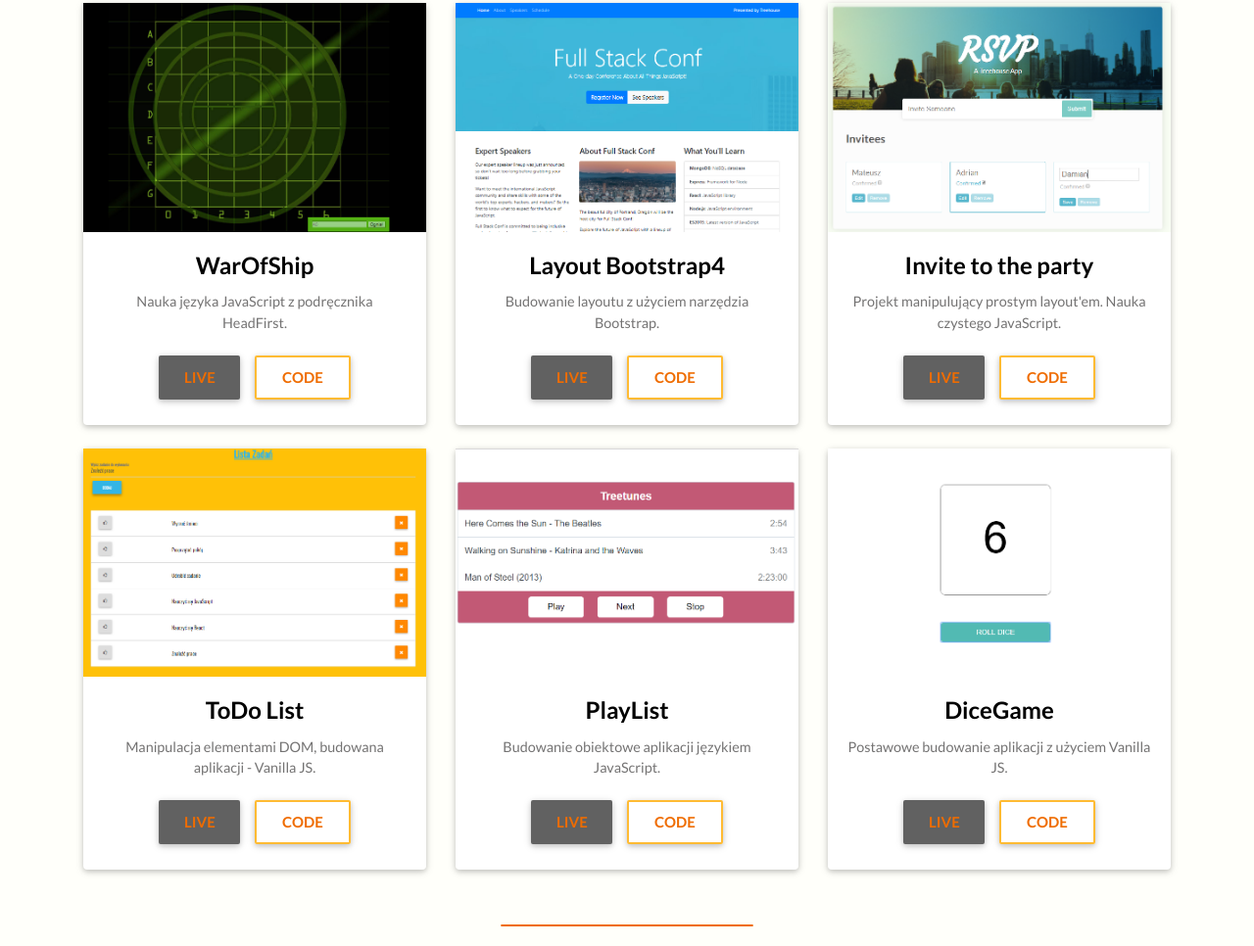
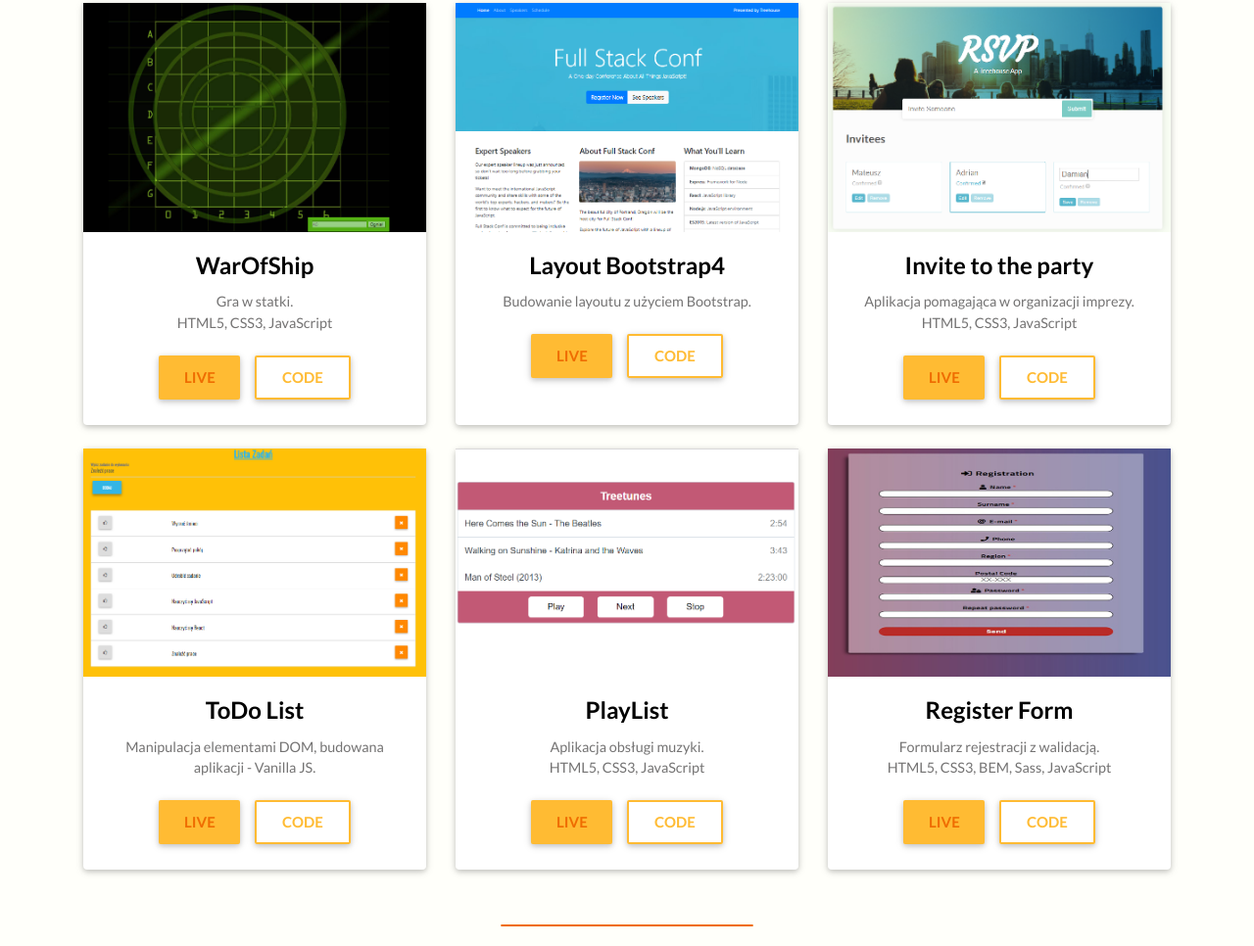
Before and after one commit to Vuzeta/Portfolio-Solid, a website: page index.html in a window 1280 px wide. Shown: the part 1394-2360 px from the top of the page at 98% size. Drawn offline with nearby package versions, Linux system fonts and the light colour scheme.

Commit message:
update
update

```diff
--- a/index.html
+++ b/index.html
@@ -52,8 +52,8 @@
     <section id="about">
         <div class="container">
             <div class="row text-center">
-                <div class="col-xs-12 col-sm-12 col-md-12 col-lg-4 offset-lg-2 img--block">
-                    <img src="img/photo.jpg" class="z-depth-1 rounded-circle" width="250px">
+                <div class="col-xs-12 col-sm-12 col-md-12 col-lg-4 offset-lg-2 mb-4 img--block">
+                    <img src="img/photo2.jpg" class="z-depth-1 rounded-circle" width="250px">
                 </div>
                 <div class="col-xs-12 col-sm-12 col-md-12 col-lg-4 offset-lg-0">
                     <br>
@@ -139,9 +139,9 @@
                     </div>
                     <div class="card-body">
                         <h4 class="card-title">WarOfShip</h4>
-                        <p class="card-text">Nauka języka JavaScript z podręcznika HeadFirst.</p>
-                        <button type="button" class="btn btn-grey darken-3 btn-md"><a class="live" href="https://vuzeta.github.io/WarOfShip/" target="_blank">Live</a></button>
-                        <button type="button" class="btn btn-outline-warning btn-md"><a class="live code" href="https://github.com/Vuzeta/WarOfShip" target="_blank">Code</a></button>
+                        <p class="card-text">Gra w statki.<br>HTML5, CSS3, JavaScript</p>
+                        <a class="btn btn-warning btn-md live" href="https://vuzeta.github.io/WarOfShip/" target="_blank">Live</a>
+                        <a class="btn btn-outline-warning btn-md live code" href="https://github.com/Vuzeta/WarOfShip" target="_blank">Code</a>
                     </div>
                 </div>
                 <div class="card mb-4">
@@ -151,9 +151,9 @@
                     </div>
                     <div class="card-body">
                         <h4 class="card-title">Layout Bootstrap4</h4>
-                        <p class="card-text">Budowanie layoutu z użyciem narzędzia Bootstrap.</p>
-                        <button type="button" class="btn btn-grey darken-3 btn-md"><a class="live" href="https://vuzeta.github.io/Learning-Bootstrap4/" target="_blank">Live</a></button>
-                        <button type="button" class="btn btn-outline-warning btn-md"><a class="live code" href="https://github.com/Vuzeta/Learning-Bootstrap4" target="_blank">Code</a></button>
+                        <p class="card-text">Budowanie layoutu z użyciem Bootstrap.</p>
+                        <a class="btn btn-warning btn-md live" href="https://vuzeta.github.io/Learning-Bootstrap4/" target="_blank">Live</a>
+                        <a class="btn btn-outline-warning btn-md live code" href="https://github.com/Vuzeta/Learning-Bootstrap4" target="_blank">Code</a>
                     </div>
                 </div>
                 <div class="card mb-4">
@@ -163,9 +163,9 @@
                     </div>
                     <div class="card-body">
                         <h4 class="card-title">Invite to the party</h4>
-                        <p class="card-text">Projekt manipulujący prostym layout'em. Nauka czystego JavaScript.</p>
-                        <button type="button" class="btn btn-grey darken-3 btn-md"><a class="live" href="https://vuzeta.github.io/App-Invite-Party/" target="_blank">Live</a></button>
-                        <button type="button" class="btn btn-outline-warning btn-md"><a class="live code" href="https://github.com/Vuzeta/App-Invite-Party" target="_blank">Code</a></button>
+                        <p class="card-text">Aplikacja pomagająca w organizacji imprezy.<br>HTML5, CSS3, JavaScript</p>
+                        <a class="btn btn-warning btn-md live" href="https://vuzeta.github.io/App-Invite-Party/" target="_blank">Live</a>
+                        <a class="btn btn-outline-warning btn-md live code" href="https://github.com/Vuzeta/App-Invite-Party" target="_blank">Code</a>
                     </div>
                 </div>
             </div>
@@ -178,8 +178,8 @@
                     <div class="card-body">
                         <h4 class="card-title">ToDo List</h4>
                         <p class="card-text">Manipulacja elementami DOM, budowana aplikacji - Vanilla JS.</p>
-                        <button type="button" class="btn btn-grey darken-3 btn-md"><a class="live" href="https://vuzeta.github.io/ToDoList/" target="_blank">Live</a></button>
-                        <button type="button" class="btn btn-outline-warning btn-md"><a class="live code" href="https://github.com/Vuzeta/ToDoList" target="_blank" target="_blank">Code</a></button>
+                        <a class="btn btn-warning btn-md live" href="https://vuzeta.github.io/ToDoList/" target="_blank">Live</a>
+                        <a class="btn btn-outline-warning btn-md live code" href="https://github.com/Vuzeta/ToDoList" target="_blank" target="_blank">Code</a>
                     </div>
                 </div>
                 <div class="card mb-4">
@@ -189,21 +189,21 @@
                     </div>
                     <div class="card-body">
                         <h4 class="card-title">PlayList</h4>
-                        <p class="card-text">Budowanie obiektowe aplikacji językiem JavaScript.</p>
-                        <button type="button" class="btn btn-grey darken-3 btn-md"><a class="live" href="https://vuzeta.github.io/Project-PlayList/" target="_blank">Live</a></button>
-                        <button type="button" class="btn btn-outline-warning btn-md"><a class="live code" href="https://github.com/Vuzeta/Project-PlayList" target="_blank">Code</a></button>
+                        <p class="card-text">Aplikacja obsługi muzyki.<br>HTML5, CSS3, JavaScript</p>
+                        <a class="btn btn-warning btn-md live" href="https://vuzeta.github.io/Project-PlayList/" target="_blank">Live</a>
+                        <a class="btn btn-outline-warning btn-md live code" href="https://github.com/Vuzeta/Project-PlayList" target="_blank">Code</a>
                     </div>
                 </div>
                 <div class="card mb-4">
                     <div class="view overlay">
-                        <img class="img-fluid" src="img/dice.png" alt="Card image cap">
+                        <img class="img-fluid" src="img/register.jpg" alt="Card image cap" height="521px">
                         <div class="mask rgba-white-slight"></div>
                     </div>
                     <div class="card-body">
-                        <h4 class="card-title">DiceGame</h4>
-                        <p class="card-text">Postawowe budowanie aplikacji z użyciem Vanilla JS.</p>
-                        <button type="button" class="btn btn-grey darken-3 btn-md"><a class="live" href="https://vuzeta.github.io/Dice-Ver.2-with-Treehouse-/" target="_blank">Live</a></button>
-                        <button type="button" class="btn btn-outline-warning btn-md"><a class="live code" href="https://github.com/Vuzeta/Dice-Ver.2-with-Treehouse-" target="_blank">Code</a></button>
+                        <h4 class="card-title">Register Form</h4>
+                        <p class="card-text">Formularz rejestracji z walidacją.<br>HTML5, CSS3, BEM, Sass, JavaScript</p>
+                        <a class="btn btn-warning btn-md live" href="https://vuzeta.github.io/Register_Form" target="_blank">Live</a>
+                        <a class="btn btn-outline-warning btn-md live code" href="https://github.com/Vuzeta/Register_Form" target="_blank">Code</a>
                     </div>
                 </div>
             </div>
```
Also changed, not shown: css/partials/media-queries/media-queries-laptop.css (added, +101 -0 lines), css/style.css (+2 -9 lines), img/register.jpg (added), 3 other files.
